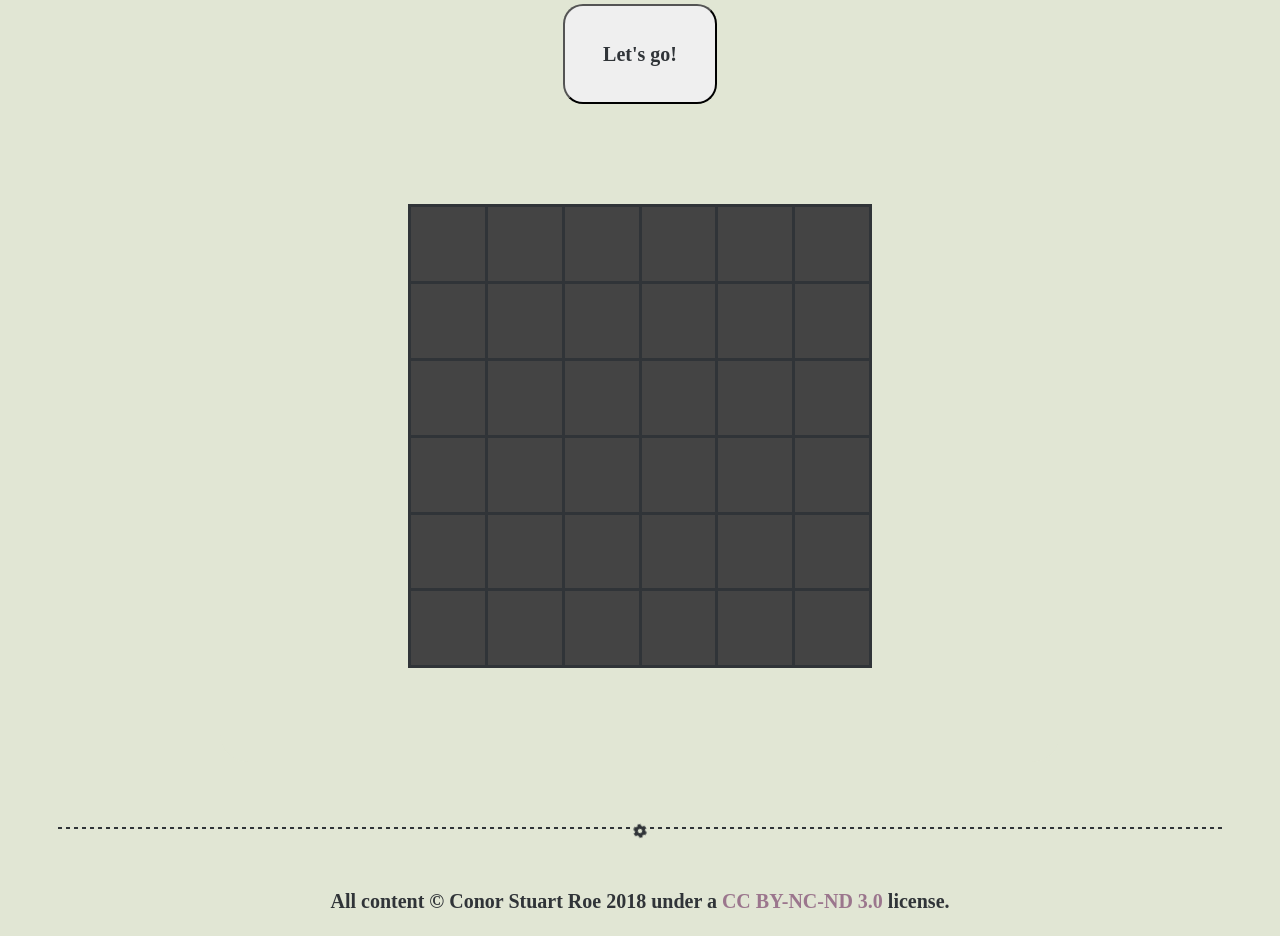
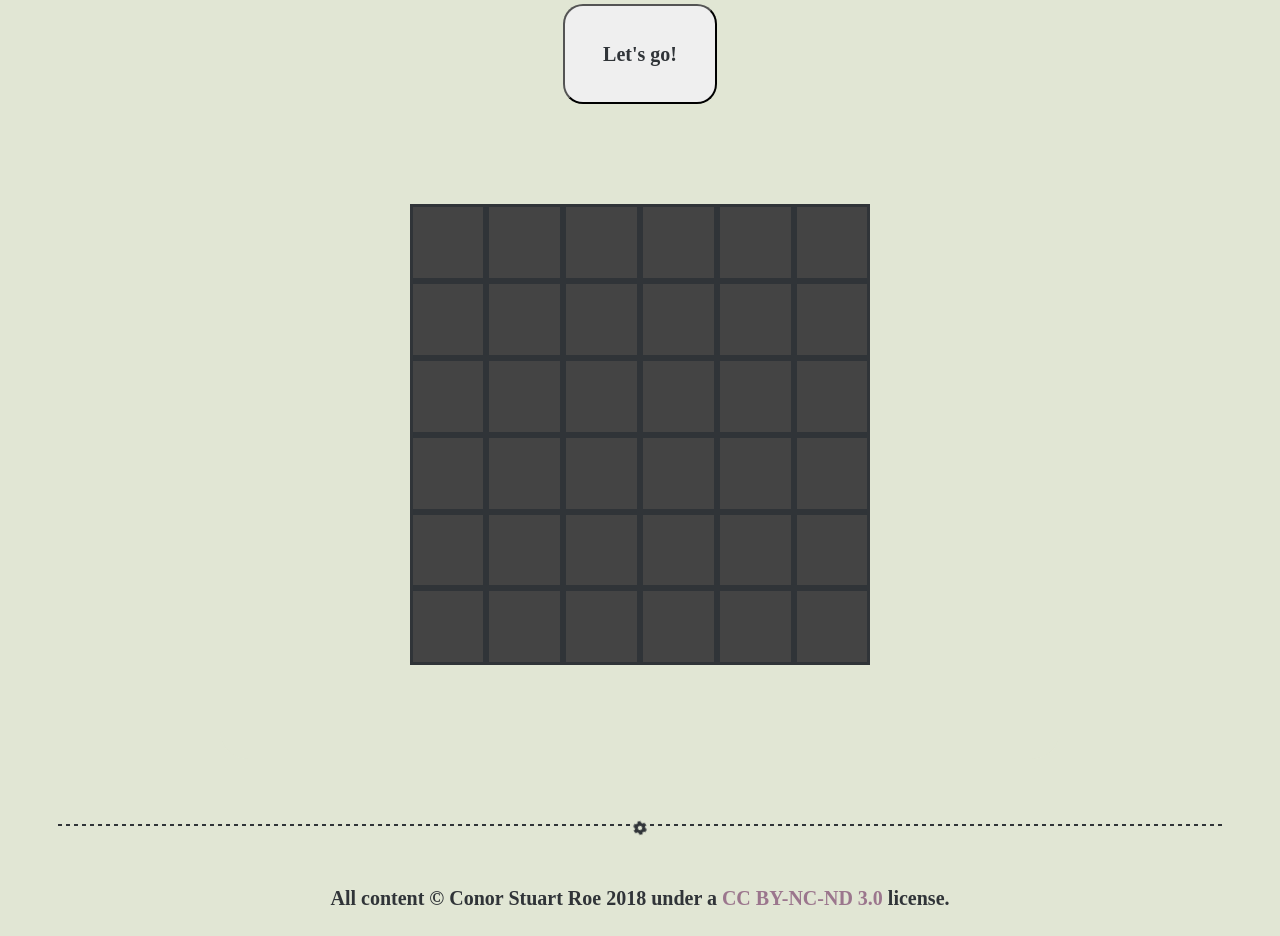
Before and after one commit to cstuartroe/conorstuartroe, a Django app: template lander/templates/lander/boxes.html in a window 1280 px wide. Shown: the part 208-1144 px from the top of the page. After the commit the page ends 1113 px from the top, so only its background shows below. Run offline with Django 3.2, Linux system fonts and the light colour scheme; the template is opened without the code that fills it, so the values that code supplies are empty; some libraries are stand-ins or nearby versions; some web fonts are replaced.

Commit message:
random changes

```diff
--- a/lander/templates/lander/boxes.html
+++ b/lander/templates/lander/boxes.html
@@ -9,52 +9,52 @@
 </div>
 <table style="margin: 10vh;" id="grid">
 	<tr>
-		<td class="cell"></td>
-		<td class="cell"></td>
-		<td class="cell"></td>
-		<td class="cell"></td>
-		<td class="cell"></td>
-		<td class="cell"></td>
+		<td><div class="cell"></div></td>
+		<td><div class="cell"></div></td>
+		<td><div class="cell"></div></td>
+		<td><div class="cell"></div></td>
+		<td><div class="cell"></div></td>
+		<td><div class="cell"></div></td>
 	</tr>
 	<tr>
-		<td class="cell"></td>
-		<td class="cell"></td>
-		<td class="cell"></td>
-		<td class="cell"></td>
-		<td class="cell"></td>
-		<td class="cell"></td>
+		<td><div class="cell"></div></td>
+		<td><div class="cell"></div></td>
+		<td><div class="cell"></div></td>
+		<td><div class="cell"></div></td>
+		<td><div class="cell"></div></td>
+		<td><div class="cell"></div></td>
 	</tr>
 	<tr>
-		<td class="cell"></td>
-		<td class="cell"></td>
-		<td class="cell"></td>
-		<td class="cell"></td>
-		<td class="cell"></td>
-		<td class="cell"></td>
+		<td><div class="cell"></div></td>
+		<td><div class="cell"></div></td>
+		<td><div class="cell"></div></td>
+		<td><div class="cell"></div></td>
+		<td><div class="cell"></div></td>
+		<td><div class="cell"></div></td>
 	</tr>
 	<tr>
-		<td class="cell"></td>
-		<td class="cell"></td>
-		<td class="cell"></td>
-		<td class="cell"></td>
-		<td class="cell"></td>
-		<td class="cell"></td>
+		<td><div class="cell"></div></td>
+		<td><div class="cell"></div></td>
+		<td><div class="cell"></div></td>
+		<td><div class="cell"></div></td>
+		<td><div class="cell"></div></td>
+		<td><div class="cell"></div></td>
 	</tr>
 	<tr>
-		<td class="cell"></td>
-		<td class="cell"></td>
-		<td class="cell"></td>
-		<td class="cell"></td>
-		<td class="cell"></td>
-		<td class="cell"></td>
+		<td><div class="cell"></div></td>
+		<td><div class="cell"></div></td>
+		<td><div class="cell"></div></td>
+		<td><div class="cell"></div></td>
+		<td><div class="cell"></div></td>
+		<td><div class="cell"></div></td>
 	</tr>
 	<tr>
-		<td class="cell"></td>
-		<td class="cell"></td>
-		<td class="cell"></td>
-		<td class="cell"></td>
-		<td class="cell"></td>
-		<td class="cell"></td>
+		<td><div class="cell"></div></td>
+		<td><div class="cell"></div></td>
+		<td><div class="cell"></div></td>
+		<td><div class="cell"></div></td>
+		<td><div class="cell"></div></td>
+		<td><div class="cell"></div></td>
 	</tr>
 </table>
 
@@ -93,12 +93,12 @@
 					"y":myY
 				},
 				function(data, status){
-					$("#grid tr td").removeClass("filled");
-					$("#grid tr td").text("");
+					$("#grid tr td div").removeClass("filled");
+					$("#grid tr td div").text("");
 					for (var user in data) {
 						var x = data[user]["x"];
 						var y = data[user]["y"];
-						var selector = "#grid tr:nth-child(" + y + ") td:nth-child(" + x + ")";
+						var selector = "#grid tr:nth-child(" + y + ") td:nth-child(" + x + ") div";
 						console.log(user);
 						console.log(selector);
 						$(selector).addClass("filled");
--- a/lander/urls.py
+++ b/lander/urls.py
@@ -10,6 +10,7 @@ urlpatterns = [
     path('guide/webtech', views.webguide, name='webguide'),
     path('clock', views.clock, name='clock'),
     path('calendar', views.calendar, name='calendar'),
+    path('new_calendar', views.new_calendar, name='new_calendar'),
     path('negaternary', views.negaternary, name='negaternary'),
     path('negabinary', views.negabinary, name='negabinary'),
     path('amcyezs', views.amcyezs, name='amcyezs'),
--- a/lander/views.py
+++ b/lander/views.py
@@ -30,6 +30,9 @@ def clock(request):
 def calendar(request):
     return render(request, 'lander/calendar.html')
 
+def new_calendar(request):
+    return render(request, 'lander/calendar2.html')
+
 def negaternary(request):
     return render(request, 'lander/negaternary.html')
 
--- a/static/css/custom.css
+++ b/static/css/custom.css
@@ -238,12 +238,18 @@ table {
 	bottom: 0px;
 }
 
+#grid td {
+	padding: 0;
+	margin: 0;
+}
+
 .cell {
 	background-color: #444444;
 	border-style: solid;
 	width: 6vw;
 	height: 6vw;
 	text-align: center;
+	margin: 0;
 }
 
 .filled {
```
Also changed, not shown: lander/templates/lander/calendar2.html (+6 -6 lines), static/css/calendar.css (+6 -6 lines).
